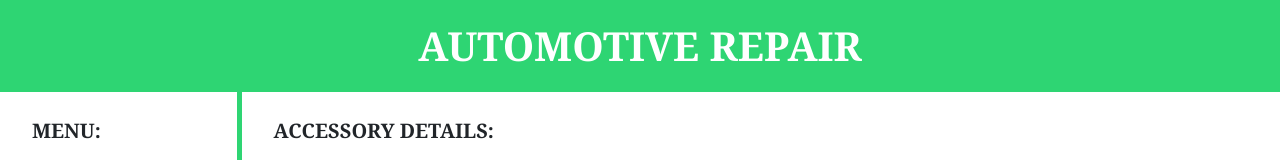
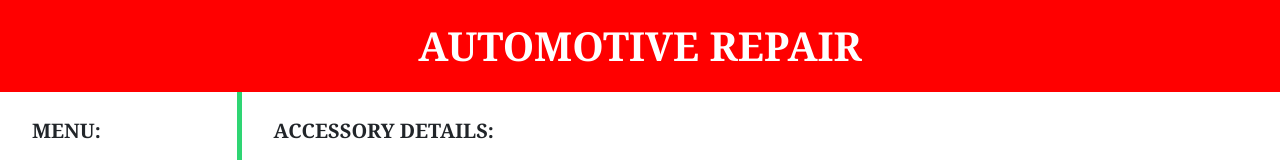
Before and after one commit to anhduc20420/DShop-Client, a plain HTML site: page html/accessory-details.html in a window 1280 px wide. Shown: the top 160 px of the page. Drawn offline with Linux system fonts and the light colour scheme; no server answers.

Commit message:
Update accessory-details.css

```diff
--- a/css/accessory-details.css
+++ b/css/accessory-details.css
@@ -17,7 +17,7 @@ header {
 	text-align: center;
 	padding: 16px 0;
 	color: #ffffff;
-	background-color: #2ed573;
+	background-color: red;
 }
 
 .container {
```
